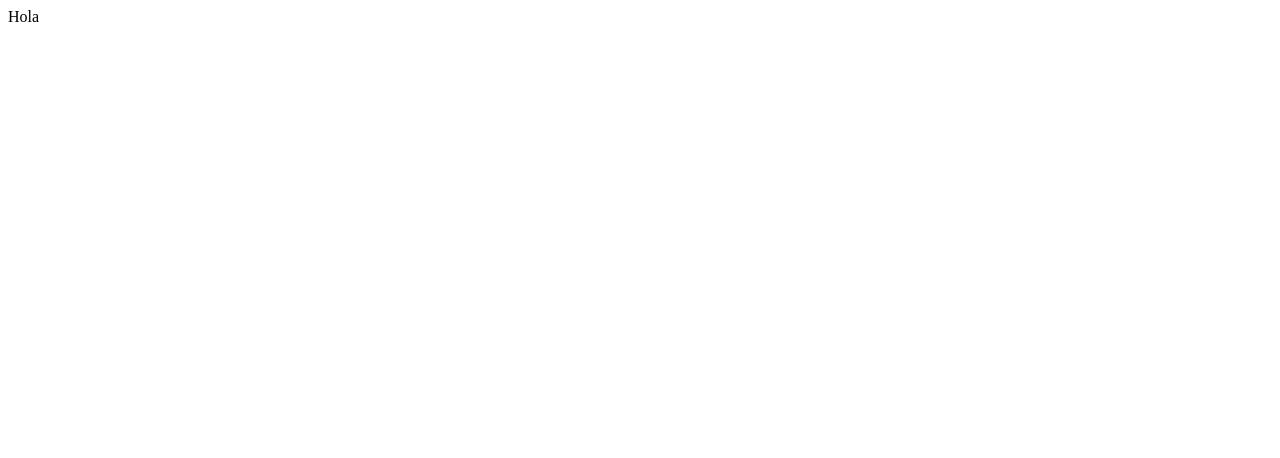
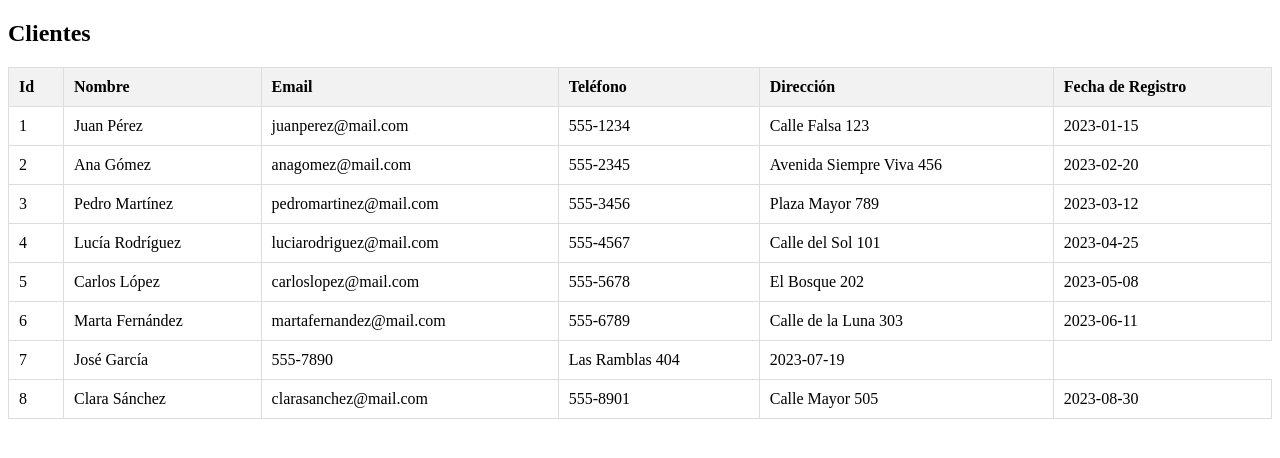
Before and after one commit to MarlenBO/Evidenciambo, a plain HTML site: page index.html in a window 1280 px wide. Drawn offline with Linux system fonts and the light colour scheme.

Commit message:
Update index.html

```diff
--- a/index.html
+++ b/index.html
@@ -1,5 +1,108 @@
-<html>
-  <body>
-    <p>Hola</p>
-  </body>
+<!DOCTYPE html>
+<html lang="es">
+    <link rel="style" type="text/css" href="css.css">
+<head>
+    <meta charset="UTF-8">
+    <meta name="viewport" content="width=device-width, initial-scale=1.0">
+    <title>Tabla de Clientes</title>
+    <style>
+        table {
+            width: 100%;
+            border-collapse: collapse;
+            margin: 20px 0;
+        }
+        th, td {
+            padding: 10px;
+            text-align: left;
+            border: 1px solid #ddd;
+        }
+        th {
+            background-color: #f2f2f2;
+        }
+    </style>
+</head>
+<body>
+
+    <h2>Clientes</h2>
+
+    <table>
+        <thead>
+            <tr>
+                <th>Id</th>
+                <th>Nombre</th>
+                <th>Email</th>
+                <th>Teléfono</th>
+                <th>Dirección</th>
+                <th>Fecha de Registro</th>
+            </tr>
+        </thead>
+        <tbody>
+            <tr>
+                <td>1</td>
+                <td>Juan Pérez</td>
+                <td>juanperez@mail.com</td>
+                <td>555-1234</td>
+                <td>Calle Falsa 123</td>
+                <td>2023-01-15</td>
+            </tr>
+            <tr>
+                <td>2</td>
+                <td>Ana Gómez</td>
+                <td>anagomez@mail.com</td>
+                <td>555-2345</td>
+                <td>Avenida Siempre Viva 456</td>
+                <td>2023-02-20</td>
+            </tr>
+            <tr>
+                <td>3</td>
+                <td>Pedro Martínez</td>
+                <td>pedromartinez@mail.com</td>
+                <td>555-3456</td>
+                <td>Plaza Mayor 789</td>
+                <td>2023-03-12</td>
+            </tr>
+            <tr>
+                <td>4</td>
+                <td>Lucía Rodríguez</td>
+                <td>luciarodriguez@mail.com</td>
+                <td>555-4567</td>
+                <td>Calle del Sol 101</td>
+                <td>2023-04-25</td>
+            </tr>
+            <tr>
+                <td>5</td>
+                <td>Carlos López</td>
+                <td>carloslopez@mail.com</td>
+                <td>555-5678</td>
+                <td>El Bosque 202</td>
+                <td>2023-05-08</td>
+            </tr>
+            <tr>
+                <td>6</td>
+                <td>Marta Fernández</td>
+                <td>martafernandez@mail.com</td>
+                <td>555-6789</td>
+                <td>Calle de la Luna 303</td>
+                <td>2023-06-11</td>
+            </tr>
+            <tr>
+                <td>7</td>
+                <td>José García</td>
+                <td=josegarcia@mail.com</td>
+                <td>555-7890</td>
+                <td>Las Ramblas 404</td>
+                <td>2023-07-19</td>
+            </tr>
+            <tr>
+                <td>8</td>
+                <td>Clara Sánchez</td>
+                <td>clarasanchez@mail.com</td>
+                <td>555-8901</td>
+                <td>Calle Mayor 505</td>
+                <td>2023-08-30</td>
+            </tr>
+        </tbody>
+    </table>
+
+</body>
 </html>
```
